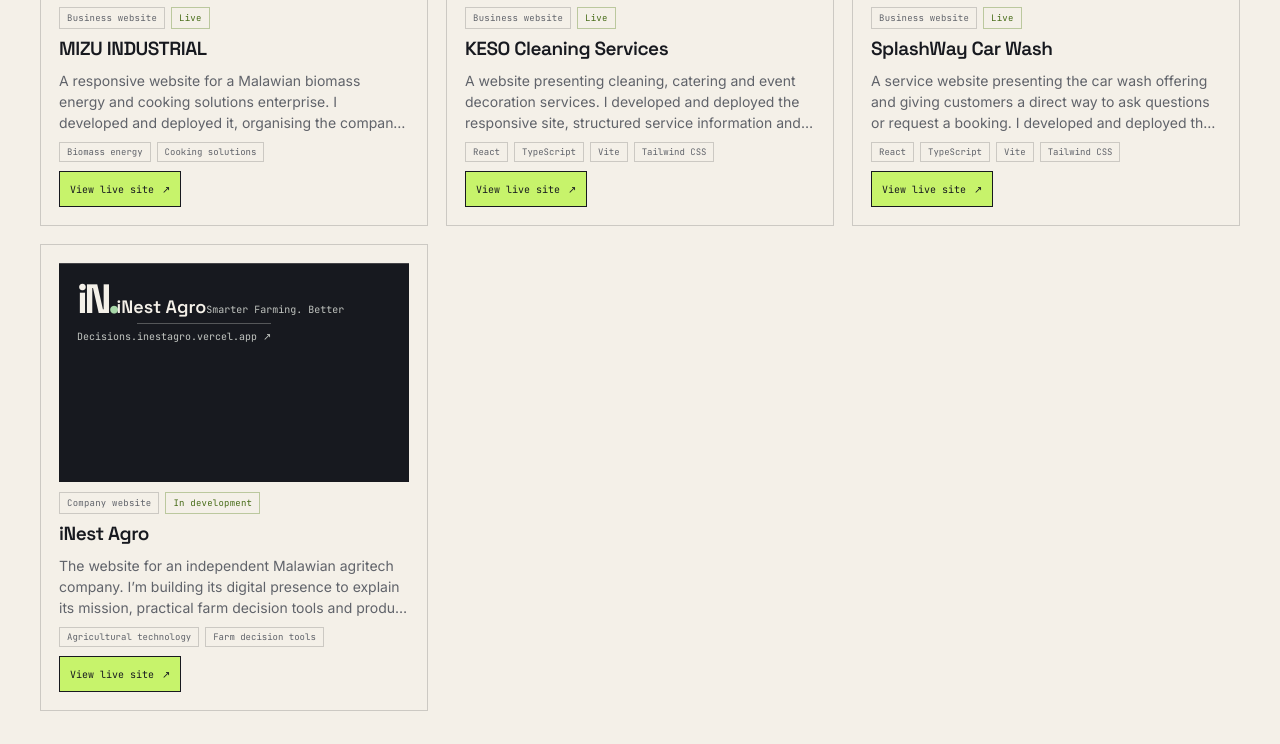
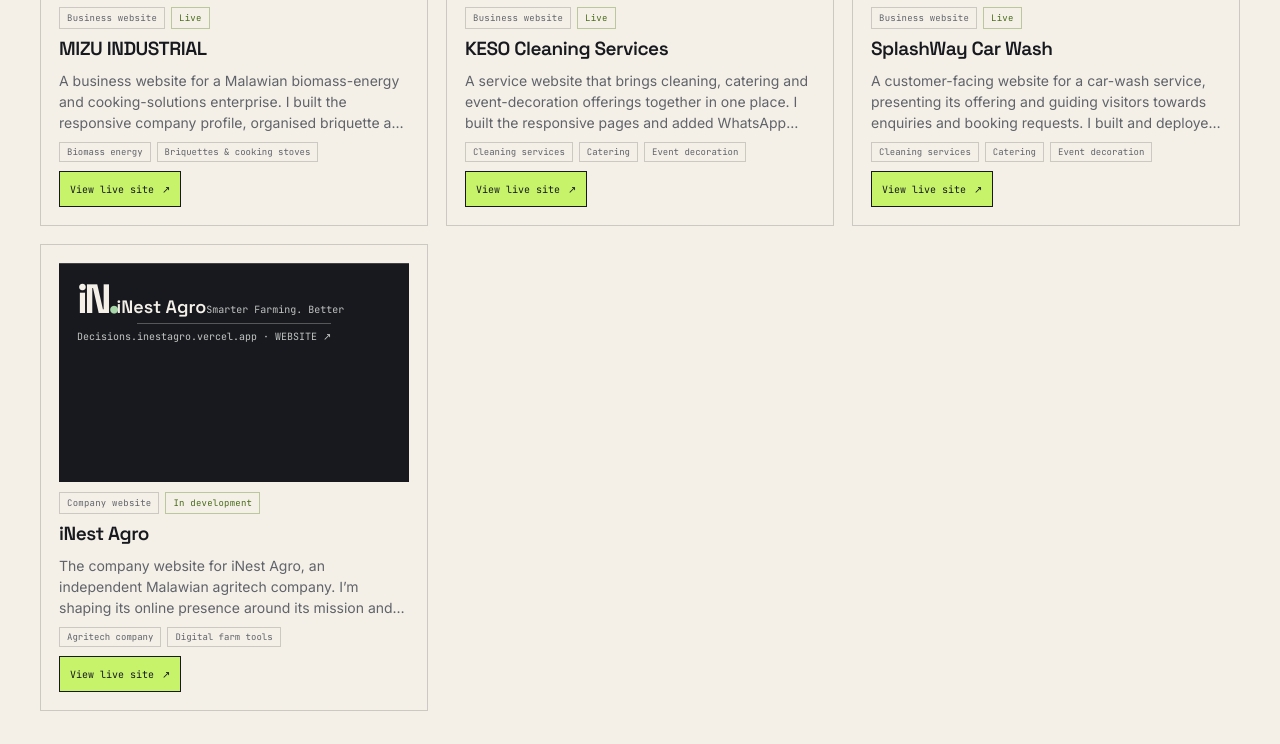
Before and after one commit to wmlauzi/Portfolio, a plain HTML site: page index.html in a window 1280 px wide. Shown: the part 3936-4680 px from the top of the page. Drawn offline with Linux system fonts and the light colour scheme.

Commit message:
Improve project descriptions and focus labels

```diff
--- a/index.html
+++ b/index.html
@@ -923,8 +923,8 @@
               <div class="project-info">
                 <div class="project-tags"><span class="project-category">Business website</span><span class="project-status">Live</span></div>
                 <h3>MIZU INDUSTRIAL</h3>
-                <p class="project-description">A responsive website for a Malawian biomass energy and cooking solutions enterprise. I developed and deployed it, organising the company profile, product showcases and enquiry information.</p>
-                <div class="project-details project-meta" aria-label="Project sector"><span>Biomass energy</span><span>Cooking solutions</span></div>
+                <p class="project-description">A business website for a Malawian biomass-energy and cooking-solutions enterprise. I built the responsive company profile, organised briquette and stove product information, and made enquiries easy to find.</p>
+                <div class="project-details project-meta" aria-label="Project focus"><span>Biomass energy</span><span>Briquettes &amp; cooking stoves</span></div>
                 <a class="project-link" href="https://mizu-cooking-solutions.vercel.app/" target="_blank" rel="noopener noreferrer">View live site <span class="project-arrow" aria-hidden="true">↗</span></a>
               </div>
             </article>
@@ -933,8 +933,8 @@
               <div class="project-info">
                 <div class="project-tags"><span class="project-category">Business website</span><span class="project-status">Live</span></div>
                 <h3>KESO Cleaning Services</h3>
-                <p class="project-description">A website presenting cleaning, catering and event decoration services. I developed and deployed the responsive site, structured service information and added direct WhatsApp enquiry links.</p>
-                <div class="project-details project-meta" aria-label="Project technology stack"><span>React</span><span>TypeScript</span><span>Vite</span><span>Tailwind CSS</span></div>
+                <p class="project-description">A service website that brings cleaning, catering and event-decoration offerings together in one place. I built the responsive pages and added WhatsApp enquiry links so prospective customers can contact the business directly.</p>
+                <div class="project-details project-meta" aria-label="Project focus"><span>Cleaning services</span><span>Catering</span><span>Event decoration</span></div>
                 <a class="project-link" href="https://kesomw.vercel.app/" target="_blank" rel="noopener noreferrer">View live site <span class="project-arrow" aria-hidden="true">↗</span></a>
               </div>
             </article>
@@ -943,20 +943,20 @@
               <div class="project-info">
                 <div class="project-tags"><span class="project-category">Business website</span><span class="project-status">Live</span></div>
                 <h3>SplashWay Car Wash</h3>
-                <p class="project-description">A service website presenting the car wash offering and giving customers a direct way to ask questions or request a booking. I developed and deployed the responsive site with WhatsApp enquiries.</p>
-                <div class="project-details project-meta" aria-label="Project technology stack"><span>React</span><span>TypeScript</span><span>Vite</span><span>Tailwind CSS</span></div>
+                <p class="project-description">A customer-facing website for a car-wash service, presenting its offering and guiding visitors towards enquiries and booking requests. I built and deployed the responsive experience with a direct WhatsApp contact path.</p>
+                <div class="project-details project-meta" aria-label="Project focus"><span>Cleaning services</span><span>Catering</span><span>Event decoration</span></div>
                 <a class="project-link" href="https://sparkle-shine-wash.vercel.app/" target="_blank" rel="noopener noreferrer">View live site <span class="project-arrow" aria-hidden="true">↗</span></a>
               </div>
             </article>
             <article class="project-row" data-project-reveal>
               <div class="project-media project-brand-panel" role="img" aria-label="iNest Agro company website project visual">
-                <span class="project-brand-mark">iN<span>.</span></span><span class="project-brand-name">iNest Agro</span><span class="project-brand-caption">Smarter Farming. Better Decisions.</span><span class="project-brand-url">inestagro.vercel.app ↗</span>
+                <span class="project-brand-mark">iN<span>.</span></span><span class="project-brand-name">iNest Agro</span><span class="project-brand-caption">Smarter Farming. Better Decisions.</span><span class="project-brand-url">inestagro.vercel.app · WEBSITE ↗</span>
               </div>
               <div class="project-info">
                 <div class="project-tags"><span class="project-category">Company website</span><span class="project-status">In development</span></div>
                 <h3>iNest Agro</h3>
-                <p class="project-description">The website for an independent Malawian agritech company. I’m building its digital presence to explain its mission, practical farm decision tools and product ecosystem.</p>
-                <div class="project-details project-meta" aria-label="Project sector"><span>Agricultural technology</span><span>Farm decision tools</span></div>
+                <p class="project-description">The company website for iNest Agro, an independent Malawian agritech company. I’m shaping its online presence around its mission and practical digital tools, including MaizePlan and FarmMargin, products developed under iNest Agro.</p>
+                <div class="project-details project-meta" aria-label="Project focus"><span>Agritech company</span><span>Digital farm tools</span></div>
                 <a class="project-link" href="https://inestagro.vercel.app/" target="_blank" rel="noopener noreferrer">View live site <span class="project-arrow" aria-hidden="true">↗</span></a>
               </div>
             </article>
@@ -978,20 +978,20 @@
             <div class="project-info">
               <div class="project-tags"><span class="project-category">Agritech tool</span><span class="project-status">In development</span></div>
               <h3>MaizePlan</h3>
-              <p class="project-description">A maize production planning tool for working out key input requirements before planting. I’m building its seed, fertiliser and plant population calculation workflows.</p>
-              <div class="project-details project-meta" aria-label="Project focus"><span>Maize planning</span><span>Seed · Fertiliser · Plant population</span></div>
+              <p class="project-description">A maize farm-planning tool designed to help growers estimate plant population, seed requirements and fertiliser needs before planting. I’m developing the calculation workflows and farmer-facing interface.</p>
+              <div class="project-details project-meta" aria-label="Project focus"><span>Seed planning</span><span>Fertiliser planning</span><span>Plant population</span></div>
               <a class="project-link" href="https://maizeplan.vercel.app/" target="_blank" rel="noopener noreferrer">Open tool <span class="project-arrow" aria-hidden="true">↗</span></a>
             </div>
           </article>
           <article class="project-row" data-project-reveal>
             <div class="project-media project-brand-panel farmmargin-panel" role="img" aria-label="FarmMargin gross margin calculator product visual">
-              <span class="project-brand-caption">INEST AGRO / FARM FINANCIAL TOOL</span><span class="project-brand-mark">Farm<span>Margin.</span></span><span class="project-brand-name">Gross Margin Calculator</span><span class="project-brand-url">COSTS · REVENUE · MARGINS ↗</span>
+              <span class="project-brand-caption">INEST AGRO / FARM FINANCIAL TOOL</span><span class="project-brand-mark">Farm<span>Margin.</span></span><span class="project-brand-name">Gross Margin Calculator</span><span class="project-brand-url">COSTS · REVENUE · REPORTS ↗</span>
             </div>
             <div class="project-info">
               <div class="project-tags"><span class="project-category">Agritech tool</span><span class="project-status">In development</span></div>
               <h3>FarmMargin</h3>
-              <p class="project-description">A gross margin calculator for organising production costs, estimating revenue from yield and price assumptions, and reviewing potential maize enterprise margins. I’m building the farm setup, cost and results workflows.</p>
-              <div class="project-details project-meta" aria-label="Project focus"><span>Farm budgeting</span><span>Gross margin analysis</span></div>
+              <p class="project-description">A farm gross-margin tool that helps users organise production costs, estimate revenue from yield and price assumptions, and review possible enterprise margins. I’m developing the farm setup, cost-entry and results/reporting workflows.</p>
+              <div class="project-details project-meta" aria-label="Project focus"><span>Production costs</span><span>Revenue estimates</span><span>Gross margin reports</span></div>
               <a class="project-link" href="https://farmmargin.vercel.app/" target="_blank" rel="noopener noreferrer">Open tool <span class="project-arrow" aria-hidden="true">↗</span></a>
             </div>
           </article>
```
